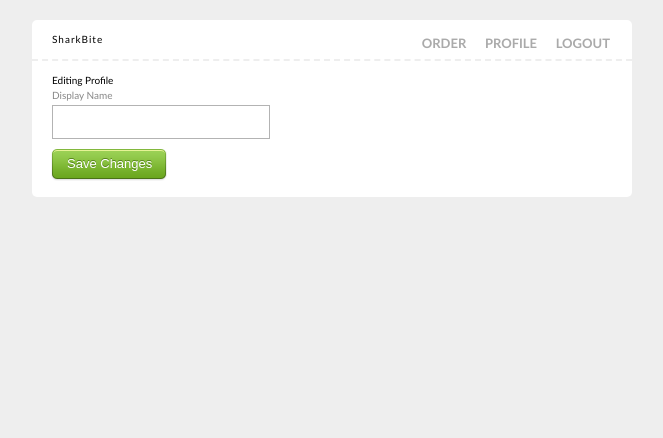
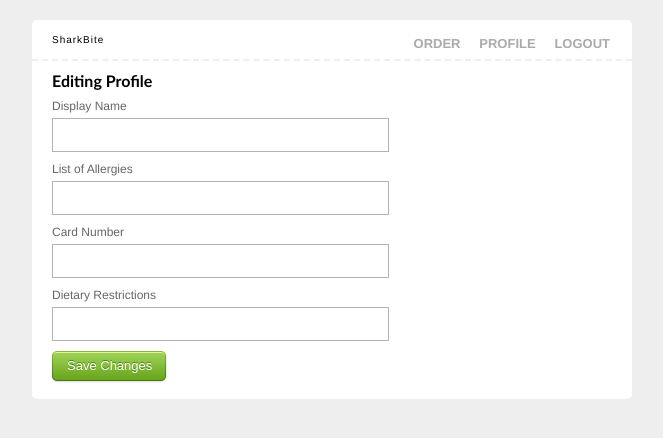
Before and after one commit to guygisborne/SharkByte, a Django app: template templates/employee/edit_profile.html in a window 1280 px wide. Shown: the top 438 px of the page, without its empty margins (308-971 px from the left). Run offline with Django 3.2, Linux system fonts and the light colour scheme; the template is opened without the code that fills it, so the values that code supplies are empty, except form fields; tables that the repository leaves empty hold one stand-in row (values such as "Sample post"); form fields are guessed from the names that the template uses.

Commit message:
added profile editing page

```diff
--- a/employee/models.py
+++ b/employee/models.py
@@ -7,9 +7,9 @@ from django.contrib.contenttypes.models import ContentType
 
 class Employee(models.Model):
 	username = models.CharField(max_length=255, editable=False)
-	display_name = models.CharField(blank=True, max_length=255, help_text='Name you\'re order will be under and called by')
-	allergies = models.CharField(blank=True, max_length=255, help_text='List any allergies you may have')
-	diet = models.TextField(blank=True, help_text='Describe your dietary restrictions (vegetarion, vegan, kosher, halal)')
+	display_name = models.CharField(blank=True, max_length=255, help_text='Name your order will be under and called by')
+	allergies = models.CharField(blank=True, max_length=255)
+	diet = models.TextField(blank=True)
 	card_number = models.CharField(blank=True, max_length=255)
 	pub_date = models.DateTimeField(auto_now_add=True, editable=False)
 
--- a/static/stylesheets/style.css
+++ b/static/stylesheets/style.css
@@ -1,12 +1,12 @@
 @import url(http://fonts.googleapis.com/css?family=Rokkitt);
-body { background:#eee; font:normal 0.625em/1.5em 'Trebuchet MS', Helvetica, 'Helvetica Neue', Arial; }
+body { background:#eee; font:normal 0.625em/1.5em 'Helvetica Neue', Helvetica, Arial, sans-serif; }
 
 #container { background:#fff; margin:20px auto 0 auto; -moz-border-radius:5px; -webkit-border-radius:5px; }
     #container.small { width:375px; }
     #container.medium { width:600px; }
     #container.large { width:900px; }
 
-#header { border-bottom:2px dashed #eee; padding:12px 20px; }
+#header { padding:12px 20px; border-bottom:2px dashed #eee; }
     #logo { font:normal 2.2em/1em Rokkitt, inherit; letter-spacing:1px; }
     #nav { float:right; color:#bcbcbc; }
         #nav li { display:inline; }
@@ -14,17 +14,16 @@ body { background:#eee; font:normal 0.625em/1.5em 'Trebuchet MS', Helvetica, 'He
         #nav a:hover { color:#6a8e80; }
 
 #content { padding:12px 20px; }
-    #content h2 { }
+    #content h2 { font:bold 1.6em/1em 'Trebuchet MS', Helvetica, 'Helvetica Neue', Arial; margin-bottom:10px; }
 
 form { }
-    p { margin-bottom:10px; }
-    label { display:block; margin-bottom:2px; font-size:1em; color:#888; }
-    label span { color:#DF1B1B; float:right; }
+    p { display:inline-block; margin-bottom:10px; }
+    label { display:block; margin-bottom:4px; font-size:1.2em; color:#666; }
+    label span.help_text { display:block; color:#888; margin-top:2px; }
+    label span.errors { float:right; color:#DF1B1B; }
     input, textarea { border:1px solid #b3b3b3; padding:8px; font:normal 1em "Helvetica Neue", Helvetica, Arial, sans-serif; }
-    input { width:200px; font-size:1.4em; }
-    textarea { width:200px; line-height:1.57em; }
-
-form.login input { width:319px; }
+    input { width:319px; font-size:1.4em; }
+    textarea { width:400px; line-height:1.57em; }
 
 /*
  * Button styles ripped from http://www.m.grooveshark.com
--- a/templates/base.html
+++ b/templates/base.html
@@ -15,9 +15,9 @@
                 <div id="nav" class="right">
                     {% block navigation %}
                     <ul>
-                        <li><a href="">Order</a></li>
-                        <li><a href="">Profile</a></li>
-                        <li><a href="">Logout</a></li>
+                        <li><a href="{% url menu.views.order %}">Order</a></li>
+                        <li><a href="{% url employee.views.editProfile %}">Profile</a></li>
+                        <li><a href="{% url employee.views.logout %}">Logout</a></li>
                     </ul>
                     {% endblock %}
                 </div>
--- a/templates/employee/edit_profile.html
+++ b/templates/employee/edit_profile.html
@@ -1,6 +1,6 @@
 {% extends "base.html" %}
 
-{% block title %}- Editting Profile{% endblock %}
+{% block title %}- Editing Profile{% endblock %}
 {% block size %}medium{% endblock %}
 
 {% block content %}
@@ -10,8 +10,20 @@
     <form method="post" class="profile" action="{% url employee.views.editProfile %}">
         {% csrf_token %}
         <p>
-            <label for="id_display_name">Display Name <span class="errors">{% for error in employee_form.display_name.errors %} {{ error }} {% endfor %}</span></label>
+            <label for="id_display_name">Display Name <span class="help_text">{{ employee_form.display_name.help_text }}</span></label>
             {{ employee_form.display_name }}
+        </p>
+        <p>
+            <label for="id_allergies">List of Allergies <span class="errors">{% for error in employee_form.allergies.errors %} {{ error }} {% endfor %}</span></label>
+            {{ employee_form.allergies }}
+        </p>
+        <p>
+            <label for="id_card_number">Card Number <span class="errors">{% for error in employee_form.card_number.errors %} {{ error }} {% endfor %}</span></label>
+            {{ employee_form.card_number }}
+        </p>
+        <p>
+            <label for="id_diet">Dietary Restrictions <span class="errors">{% for error in employee_form.diet.errors %} {{ error }} {% endfor %}</span></label>
+            {{ employee_form.diet }}
         </p>
         <div class="buttons">
             <button type="submit" name="" value="" class="green thinandtall">
--- a/templates/employee/login.html
+++ b/templates/employee/login.html
@@ -2,7 +2,7 @@
 
 {% block title %}- Login to Order{% endblock %}
 {% block size %}small{% endblock %}
-{% block navigation %}Login{% endblock %}
+{% block navigation %}{% endblock %}
 
 {% block content %}
 
```
Also changed, not shown: employee/views.py (+11 -5 lines).
